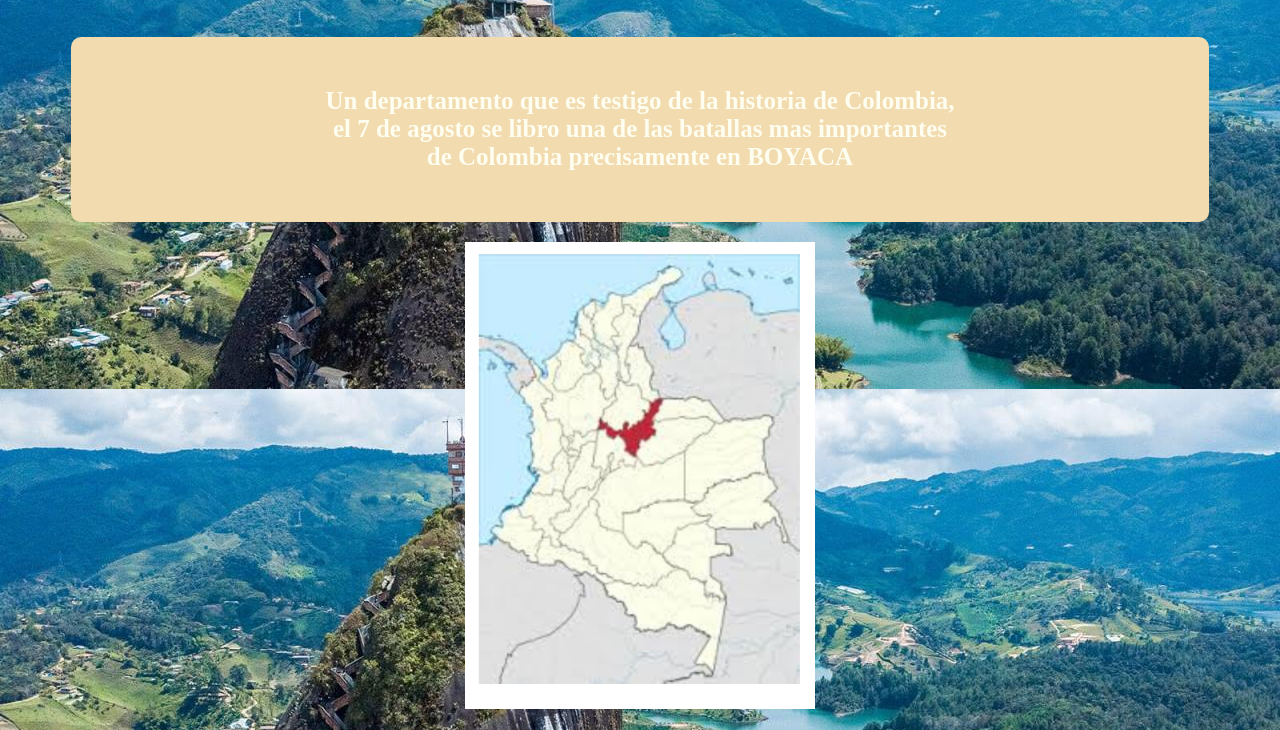
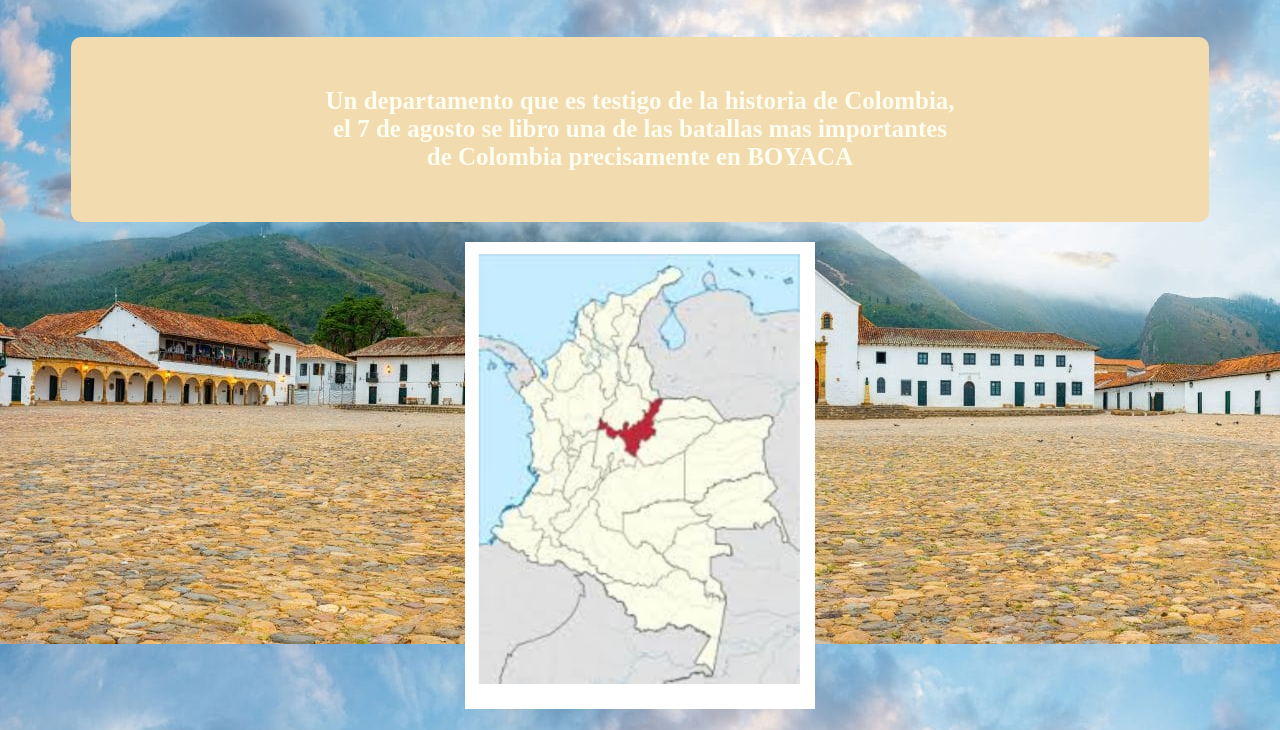
Before and after one commit to Isa94d-lab/Los-5-MEJORES-Departamentos-de-Colombia, a plain HTML site: page Boyaca.html in a window 1280 px wide. Shown: the part 111-841 px from the top of the page. Drawn offline with Linux system fonts and the light colour scheme.

Commit message:
Quinto commit

```diff
--- a/Boyaca.html
+++ b/Boyaca.html
@@ -6,7 +6,7 @@
     <title>Boyaca</title>
     <link rel="stylesheet" href="css/style.css">
 </head>
-<body background="/images/Antioquia.jpg">
+<body background="/images/Boyaca.jpg">
     <div class="Todo2">
     <div class="TituloBoyaca">
     <h1> BOYACA </h1>
```
